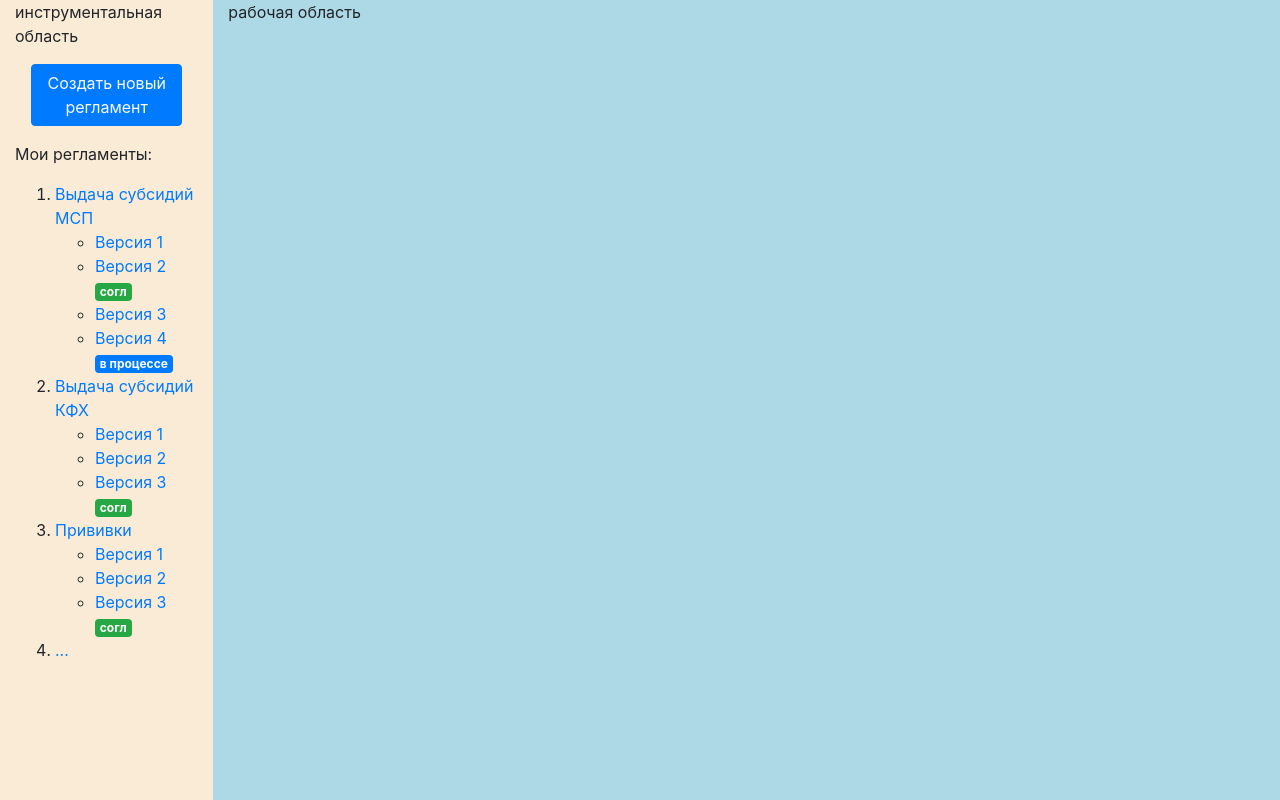
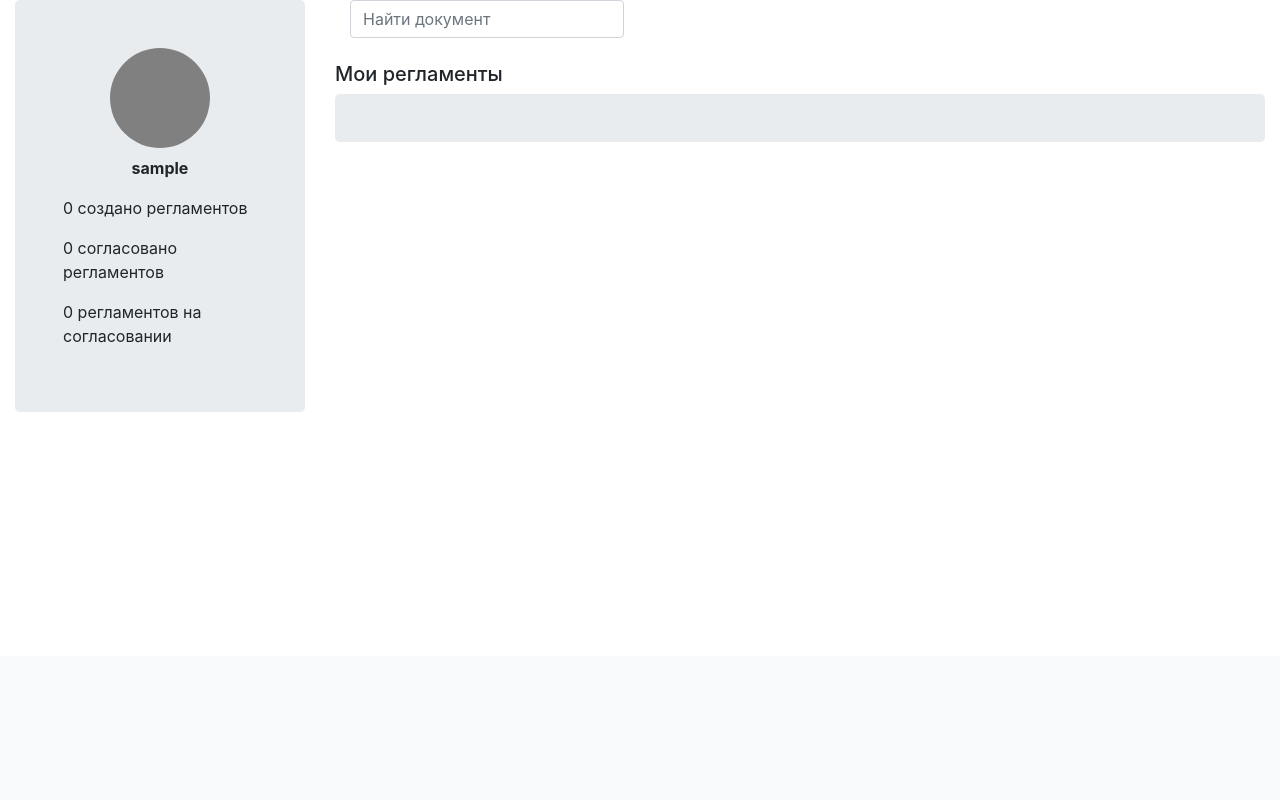
Before and after one commit to romakir/kanbala, a Flask app: page / in a window 1280 px wide. Shown: the part 144-944 px from the top of the page. After the commit the page ends 556 px from the top, so only its background shows below. Run offline with Flask 2, Linux system fonts and the light colour scheme; the visitor is signed in with stand-in values (Sample User, id 1); data comes from the database, SQL or seed files in the repository; data that the repository does not hold is empty; some libraries are stand-ins or nearby versions.

Commit message:
редактор версия 1

```diff
--- a/app/main/routes.py
+++ b/app/main/routes.py
@@ -5,18 +5,22 @@ from flask_login import current_user, login_required
 from app.models import Regulation, RegulationVersion
 
 
-
 @bp.route('/', methods=['GET','POST'])
 @login_required
 def index():
     title = 'КАНБАЛА'
-    return render_template('main/index.html', title=title, user=current_user)
+    users_regulations: Regulation = Regulation.query.filter(Regulation.creator==current_user.id).all()
+    return render_template('main/index.html',
+                           title=title,
+                           user=current_user,
+                           users_regulations=users_regulations)
 
 
 @bp.route('/create_regulation', methods=['GET', 'POST'])
 @login_required
 def regulation_create():
     regulation = Regulation()
+    regulation.creator = current_user.id
     db.session.add(regulation)
     db.session.commit()
     regulation.short_name = f'Новый регламент {regulation.id}'
--- a/app/models.py
+++ b/app/models.py
@@ -52,7 +52,12 @@ class Regulation(db.Model):
     id = db.Column(db.Integer, primary_key=True, autoincrement=True)
     short_name = db.Column(db.String(512))
     description = db.Column(db.String(2048))
+    creator = db.Column(db.Integer, db.ForeignKey('user.id'))
     created = db.Column(db.DateTime, default=datetime.now())
+
+    def get_versions(self):
+        return RegulationVersion.query.filter(RegulationVersion.regulation_id==self.id).all()
+
 
 class RegulationVersion(db.Model):
     id = db.Column(db.Integer, primary_key=True, autoincrement=True)
--- a/app/templates/main/index.html
+++ b/app/templates/main/index.html
@@ -15,44 +15,52 @@
 
 {% block content %}
     <div class="container-fluid">
-        <div class="row" style="height: 100vh">
-            <section class="col-sm-2" style="background: antiquewhite">
-                инструментальная область
-                <a href="{{ url_for('main.regulation_create') }}" class="btn btn-primary m-3 text-light">Создать новый регламент</a>
-                <p>Мои регламенты:</p>
-                <ol>
-                    <li>
-                        <a href="#">Выдача субсидий МСП</a>
-                        <ul>
-                            <li><a href="#">Версия 1</a></li>
-                            <li><a href="#">Версия 2</a> <span class="badge badge-success">согл</span></li>
-                            <li><a href="#">Версия 3</a></li>
-                            <li><a href="#">Версия 4</a> <span class="badge badge-primary">в процессе</span></li>
-                        </ul>
-                    </li>
-                    <li>
-                        <a href="#">Выдача субсидий КФХ</a>
-                        <ul>
-                            <li><a href="#">Версия 1</a></li>
-                            <li><a href="#">Версия 2</a></li>
-                            <li><a href="#">Версия 3</a> <span class="badge badge-success">согл</span></li>
-                        </ul>
-                    </li>
-                    <li>
-                        <a href="#">Прививки</a>
-                        <ul>
-                            <li><a href="#">Версия 1</a></li>
-                            <li><a href="#">Версия 2</a></li>
-                            <li><a href="#">Версия 3</a> <span class="badge badge-success">согл</span></li>
-                        </ul>
-                    </li>
-                    <li><a href="#">...</a></li>
+        <div class="row">
+            <div class="col-3">
+                <div class="jumbotron p-5">
+                    <div class="rounded-circle text-center ml-auto mr-auto mb-2" style="background: gray; height: 100px; width: 100px"></div>
+                    <p class="text-center font-weight-bolder">{{ user.username }}</p>
+                    <p>{{ users_regulations|length }} создано регламентов</p>
+                    <p>{{ users_regulations|length }} согласовано регламентов</p>
+                    <p>{{ users_regulations|length }} регламентов на согласовании</p>
+                </div>
+            </div>
+            <div class="col-9">
+                <form class="container-fluid" method="post">
+                    <label>
+                        <input class="form-control" type="text" placeholder="Найти документ">
+                    </label>
+                </form>
 
-                </ol>
-            </section>
-            <section class="col-sm-10" style="background: lightblue">
-                рабочая область
-            </section>
+                <h5 class="mt-3">Мои регламенты</h5>
+                <div class="jumbotron p-3">
+                    <ol>
+                        {% for regulation in users_regulations %}
+                            <li>
+                                {{ regulation.short_name }}
+                                <ul>
+                                    {% for version in regulation.get_versions() %}
+                                        <li>
+                                            <a href="{{ url_for('main.regulation_show', regulation_version_id=version.id) }}">Версия {{ version.version_number }}</a>
+                                            <span class="badge badge-dark">{{ version.status }}</span>
+                                        </li>
+                                    {% endfor %}
+                                </ul>
+                            </li>
+                        {% endfor %}
+                    </ol>
+                </div>
+            </div>
         </div>
+{#        <div class="row" style="height: 100vh">#}
+{#            <section class="col-sm-2" style="background: antiquewhite">#}
+{#                <a href="{{ url_for('main.regulation_create') }}" class="btn btn-primary m-3 text-light">Создать новый регламент</a>#}
+{#                <p>Мои регламенты:</p>#}
+
+{#            </section>#}
+{#            <section class="col-sm-10" style="background: lightblue">#}
+{#                рабочая область#}
+{#            </section>#}
+{#        </div>#}
     </div>
 {% endblock %}
```
Also changed, not shown: app/templates/main/regulation_editor.html (+72 -7 lines).
